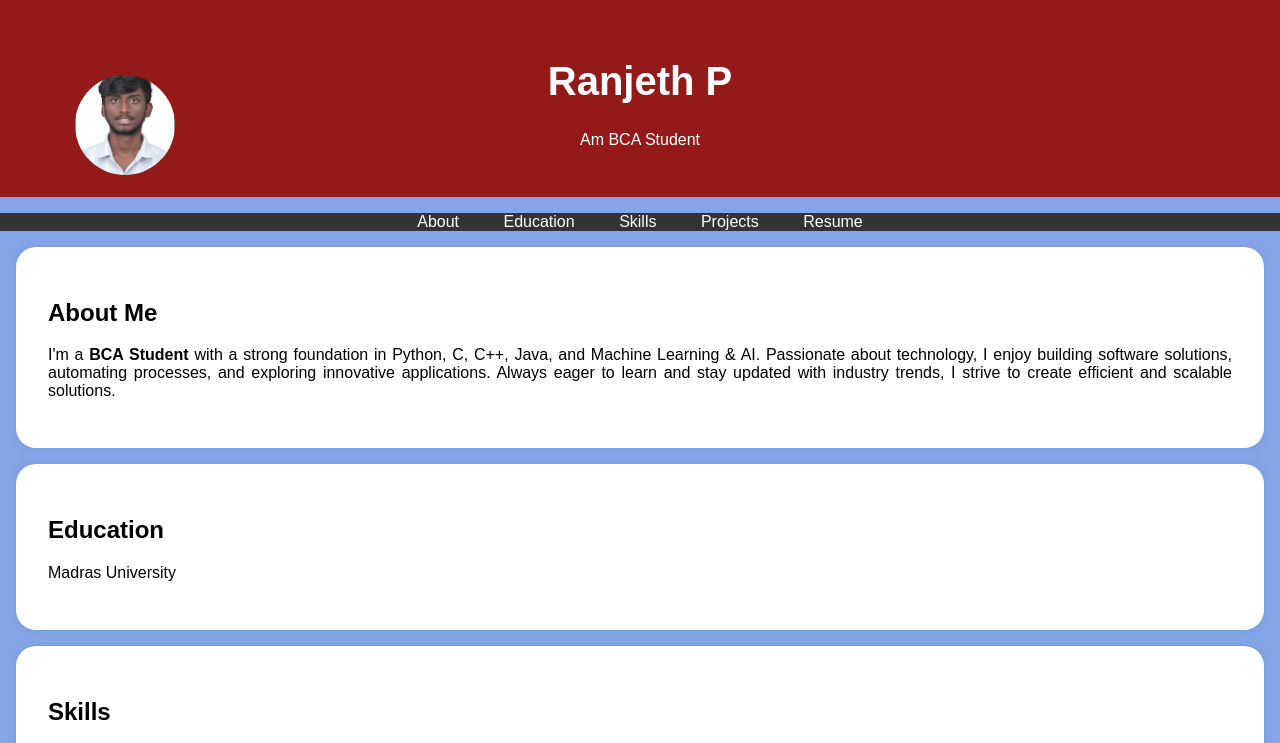
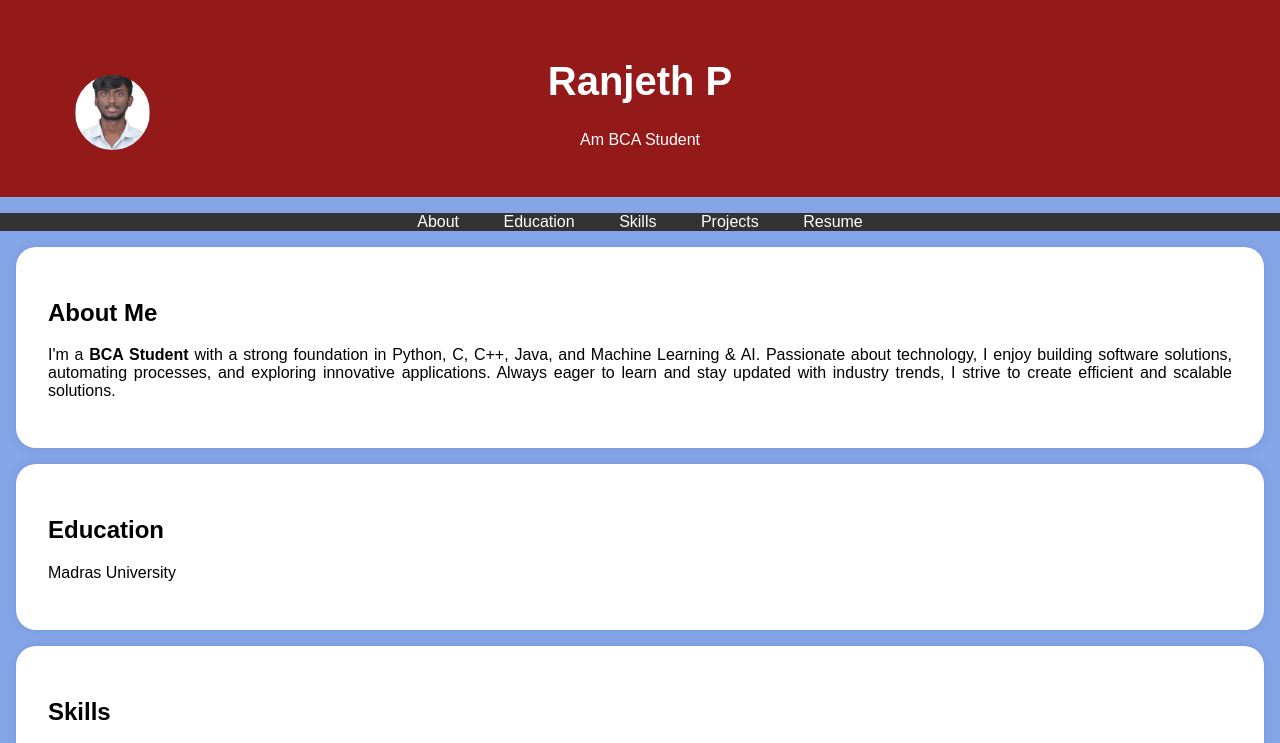
Before and after one commit to itsmeranjeth/digital-portfolio, a plain HTML site: page index.html in a window 1280 px wide. Shown: the top 743 px of the page. Drawn offline with Linux system fonts and the light colour scheme; files whose address does not match are found by name.

Commit message:
index.html

```diff
--- a/index.html
+++ b/index.html
@@ -24,8 +24,8 @@
 
         /* Add styles for the round profile picture */
         .profile-picture {
-            width: 100px; /* Adjust the size as needed */
-            height: 100px;
+            width: 75px; /* Adjust the size as needed */
+            height: 75px;
             border-radius: 75%; /* Create a circular shape */
             object-fit: cover; /* To ensure the image fills the circular area */
             position: absolute; /* Add this */
```
